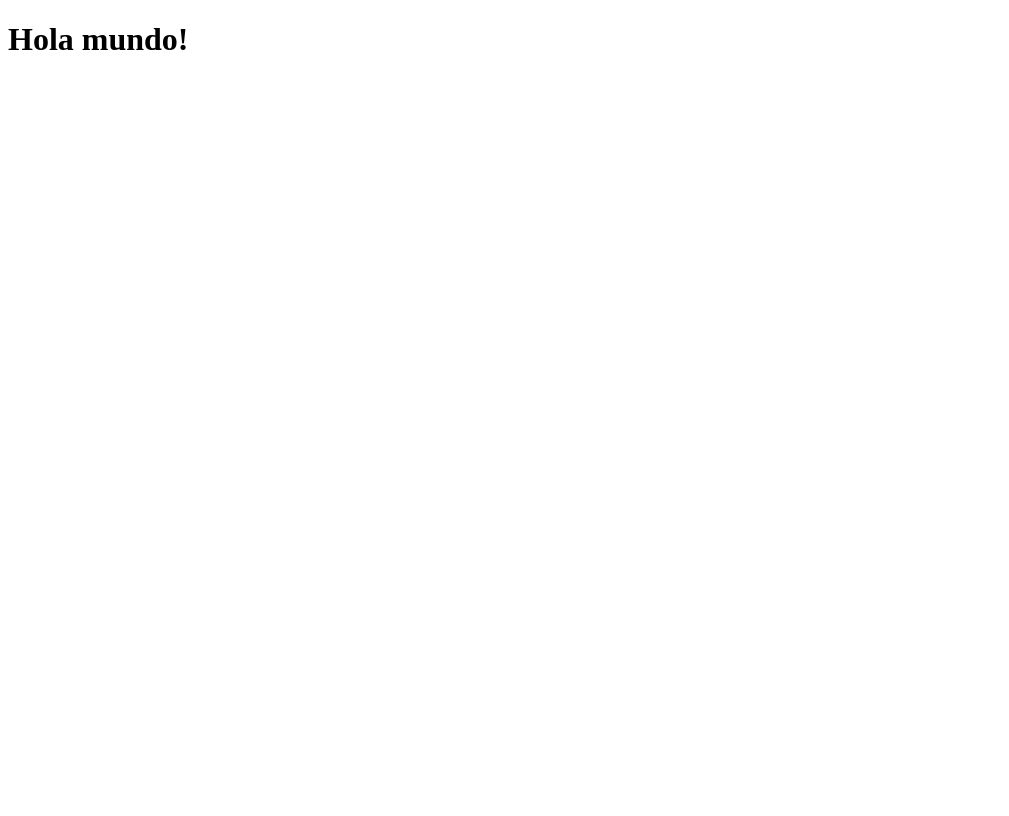
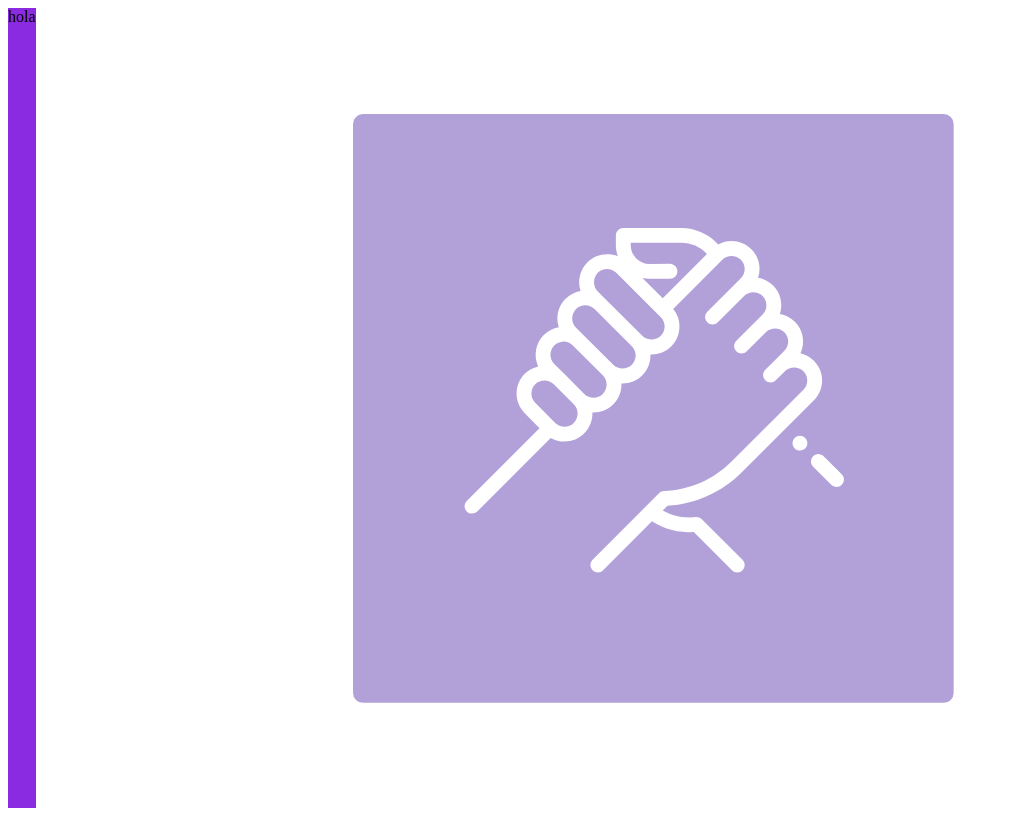
Before and after one commit to framirezj/ADL_desafio_flex, a plain HTML site: page index.html in a window 1280 px wide. Shown: the whole page, without its empty margins (0-1009 px from the left). Drawn offline with Linux system fonts and the light colour scheme.

Commit message:
created: 2 section para mensajes y contactos

```diff
--- a/assets/css/styles.css
+++ b/assets/css/styles.css
@@ -1 +1,21 @@
 /* mi css */
+body{
+    height: 100%;
+}
+
+.app{
+    height: 100vh;
+    display: flex;
+}
+
+.contactos{
+    background-color: blueviolet;
+}
+
+.mensajes{
+    flex-grow: 1;
+    display: flex;
+    justify-content: center;
+    align-items: center;
+
+}
--- a/index.html
+++ b/index.html
@@ -12,7 +12,13 @@
 
 
 
-    <h1>Hola mundo!</h1>
+    <main class="app">
+        <section class="contactos">hola</section>
+        <section class="mensajes">
+            <img src="./assets/img/hand.png" alt="">
+        </section>
+
+    </main>
 
 
 
```
